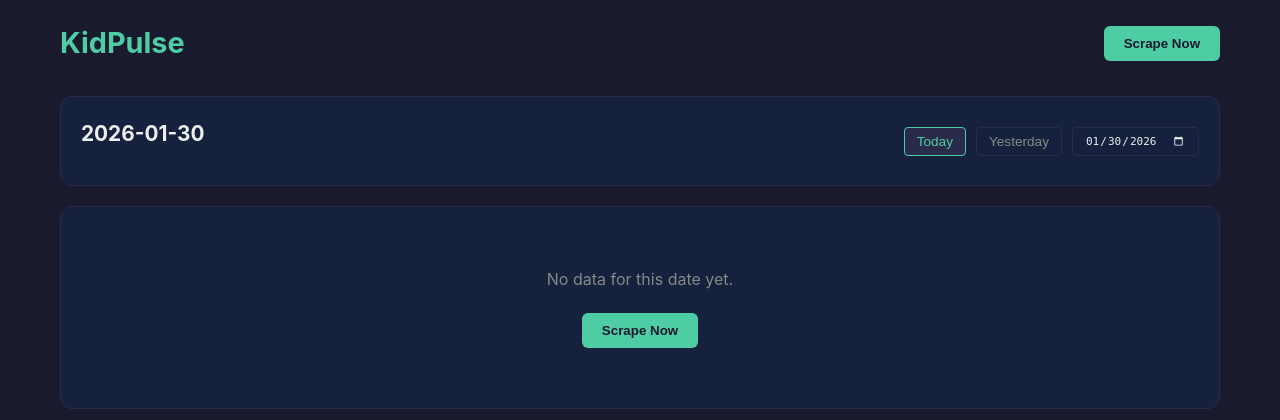
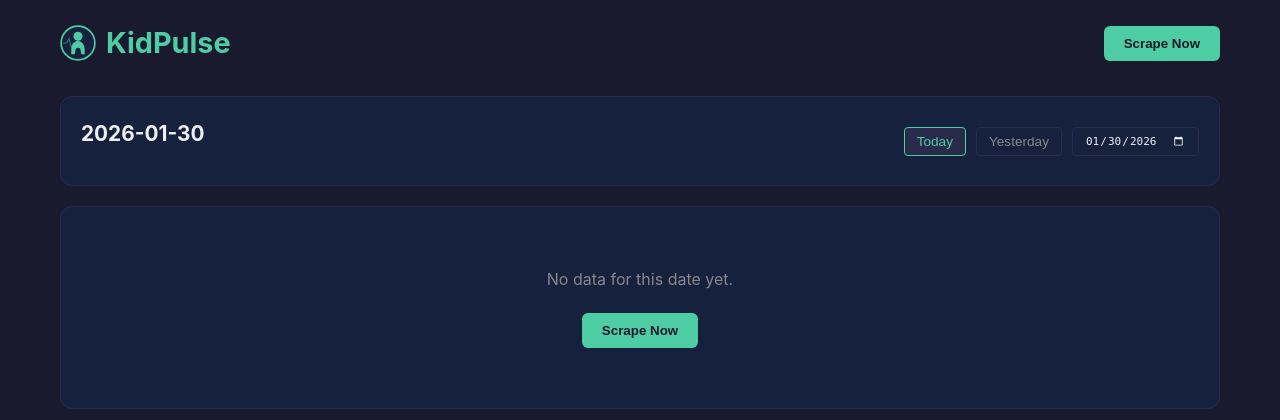
Before and after one commit to clucraft/kidpulse, a FastAPI app: page / in a window 1280 px wide. Shown: the top 420 px of the page. Run offline with FastAPI, Linux system fonts and the light colour scheme; data that the repository does not hold is empty; parts of the project's set-up code (start-up, migrations or seed data) failed here and were passed over.

Commit message:
Add KidPulse icon and favicon
- Created SVG icon with child silhouette in pulse circle
- Added favicon.svg for browser tab
- Added icon.svg for README and larger displays
- Updated dashboard with favicon link and logo in header
- Added static file serving to FastAPI
- Updated README with centered logo

Co-Authored-By: Claude Opus 4.5 <noreply@anthropic.com>

```diff
--- a/src/web/api.py
+++ b/src/web/api.py
@@ -8,6 +8,7 @@ from typing import Optional
 
 from fastapi import FastAPI, HTTPException, BackgroundTasks, Request
 from fastapi.responses import HTMLResponse
+from fastapi.staticfiles import StaticFiles
 from fastapi.templating import Jinja2Templates
 
 from ..config import Config
@@ -22,6 +23,11 @@ app = FastAPI(
     description="Daily event scraper for Playground childcare app",
     version="1.0.0",
 )
+
+# Mount static files
+static_dir = Path(__file__).parent / "static"
+static_dir.mkdir(exist_ok=True)
+app.mount("/static", StaticFiles(directory=static_dir), name="static")
 
 templates = Jinja2Templates(directory=Path(__file__).parent / "templates")
 
--- a/src/web/templates/dashboard.html
+++ b/src/web/templates/dashboard.html
@@ -4,6 +4,7 @@
     <meta charset="UTF-8">
     <meta name="viewport" content="width=device-width, initial-scale=1.0">
     <title>KidPulse Dashboard</title>
+    <link rel="icon" type="image/svg+xml" href="/static/favicon.svg">
     <script src="https://cdn.jsdelivr.net/npm/chart.js"></script>
     <style>
         :root {
@@ -36,7 +37,8 @@
             flex-wrap: wrap;
             gap: 15px;
         }
-        h1 { color: var(--accent); font-size: 1.8em; }
+        h1 { color: var(--accent); font-size: 1.8em; display: flex; align-items: center; gap: 10px; }
+        .logo { width: 36px; height: 36px; }
         h2 { color: var(--text); font-size: 1.3em; margin-bottom: 15px; }
         h3 { color: var(--text-muted); font-size: 1em; margin-bottom: 10px; text-transform: uppercase; letter-spacing: 1px; }
         .status-bar {
@@ -226,7 +228,7 @@
 <body>
     <header>
         <div>
-            <h1>KidPulse</h1>
+            <h1><img src="/static/favicon.svg" alt="KidPulse" class="logo">KidPulse</h1>
             <div class="status-bar">
                 {% if last_scrape %}
                 <div class="status-item">
```
Also changed, not shown: README.md, src/web/static/favicon.svg (added), src/web/static/icon.svg (added).
